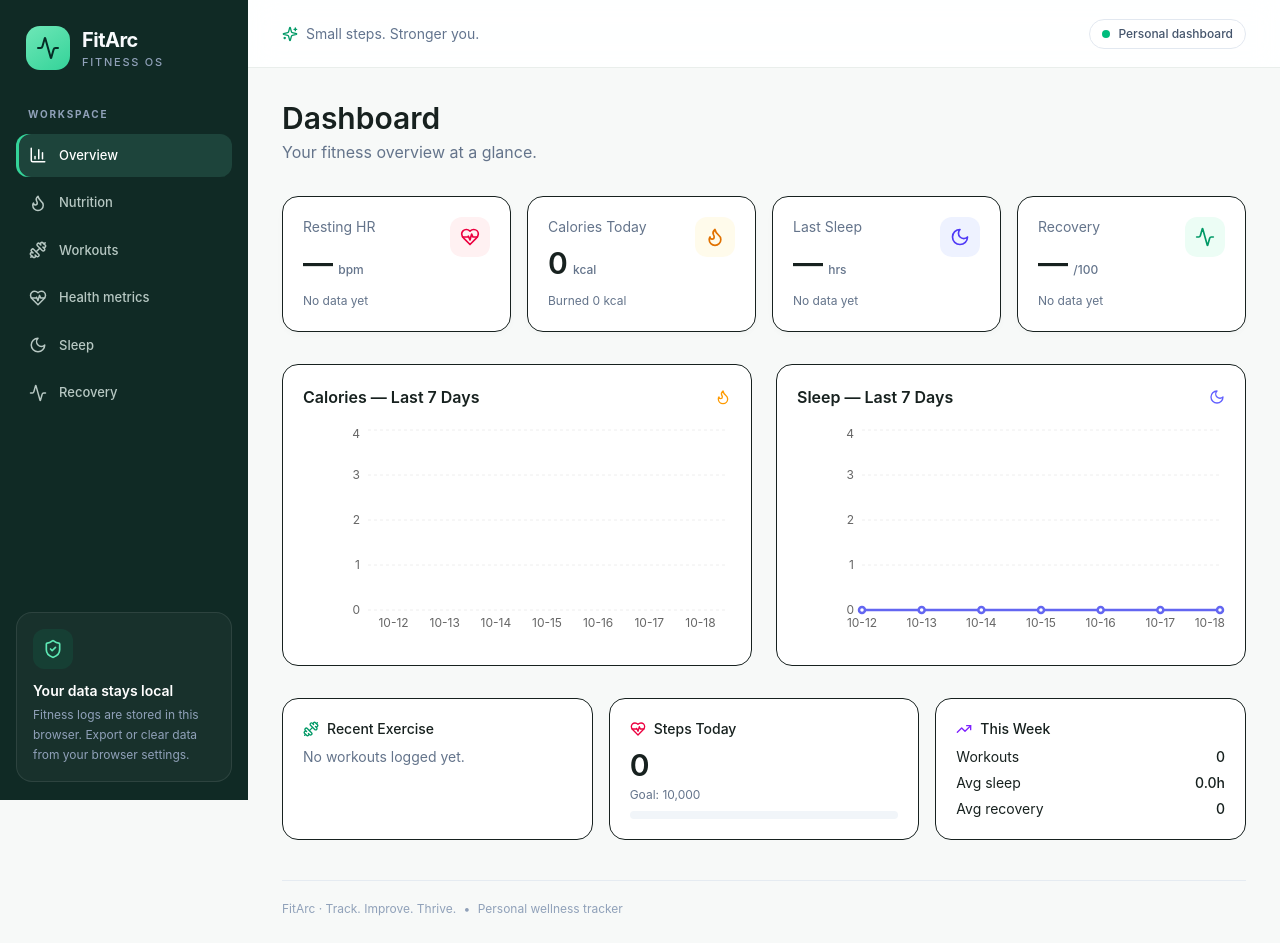
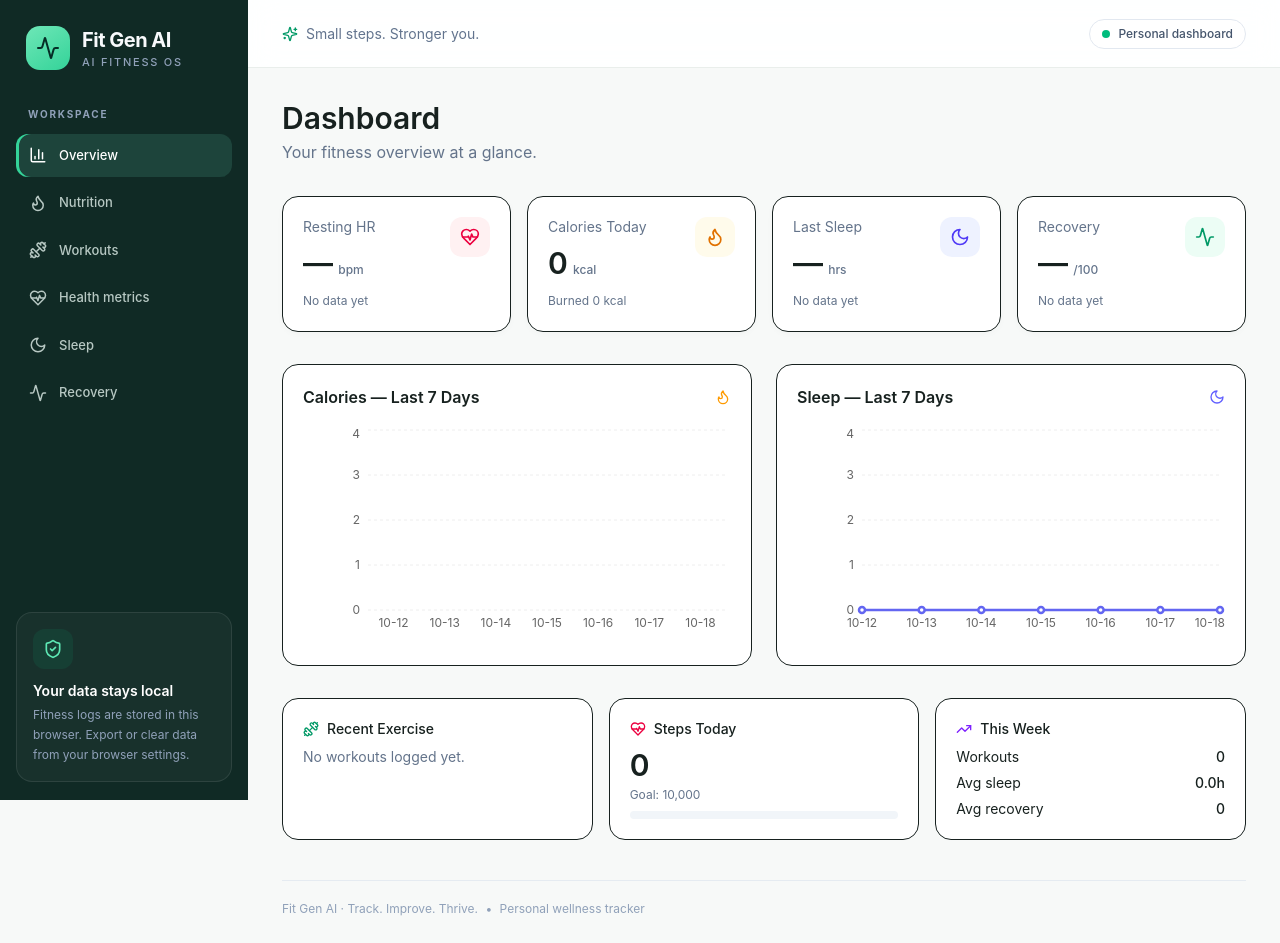
Before and after one commit to sujaldesign/FitArc-Personalize-Fitness-app, a React (Vite) app: page / in a window 1280 px wide. Built offline with nearby package versions, Linux system fonts and the light colour scheme.

Commit message:
Rebrand app navigation and footer to Fit Gen AI

```diff
--- a/src/App.jsx
+++ b/src/App.jsx
@@ -46,11 +46,11 @@ export default function App() {
   return (
     <div className="app-shell min-h-screen">
       <aside className="sidebar">
-        <NavLink to="/" className="brand" aria-label="FitArc home" onClick={() => setMenuOpen(false)}>
+        <NavLink to="/" className="brand" aria-label="Fit Gen AI home" onClick={() => setMenuOpen(false)}>
           <span className="brand-mark"><Activity className="h-6 w-6" /></span>
           <span>
-            <span className="block text-xl font-bold tracking-tight">FitArc</span>
-            <span className="block text-[11px] font-medium tracking-[0.16em] text-slate-400">FITNESS OS</span>
+            <span className="block text-xl font-bold tracking-tight">Fit Gen AI</span>
+            <span className="block text-[11px] font-medium tracking-[0.16em] text-slate-400">AI FITNESS OS</span>
           </span>
         </NavLink>
         <div className="mt-9 px-3 text-[10px] font-bold uppercase tracking-[0.18em] text-slate-400">Workspace</div>
@@ -91,7 +91,7 @@ export default function App() {
             <Route path="/recovery" element={<Recovery />} />
             <Route path="*" element={<Navigate to="/" replace />} />
           </Routes>
-          <footer className="mt-10 border-t border-slate-200/80 pt-5 text-xs text-slate-400">FitArc · Track. Improve. Thrive. <span className="mx-1">•</span> Personal wellness tracker</footer>
+          <footer className="mt-10 border-t border-slate-200/80 pt-5 text-xs text-slate-400">Fit Gen AI · Track. Improve. Thrive. <span className="mx-1">•</span> Personal wellness tracker</footer>
         </div>
       </main>
     </div>
```
